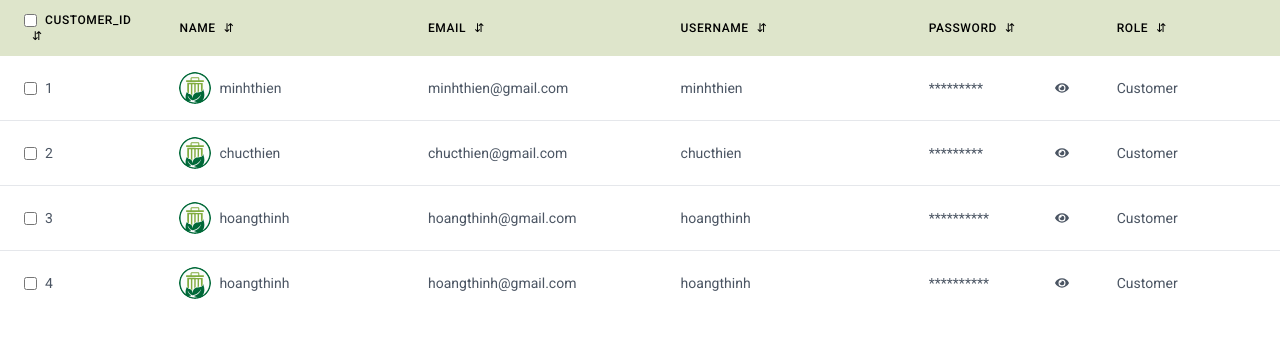
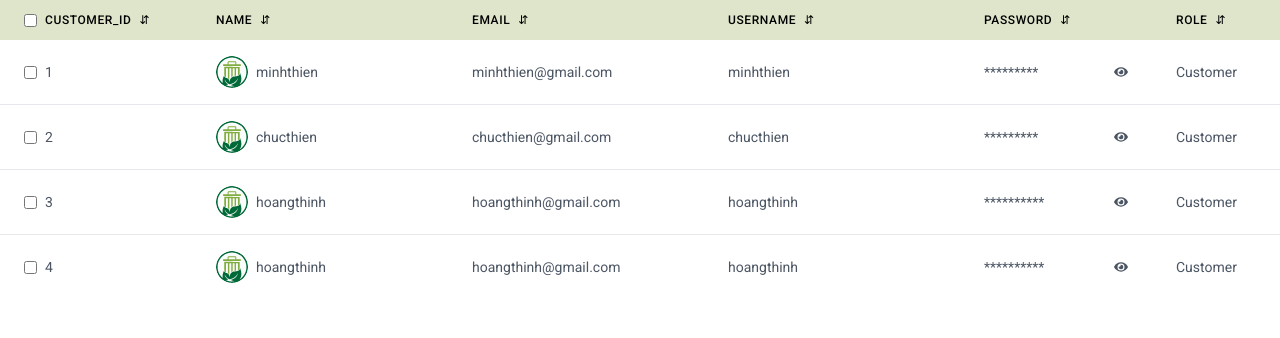
Before and after one commit to cmwuaan/SE104.O27-Frontend, a React (Vite) app: page / in a window 1280 px wide. Shown: the top 338 px of the page. Built offline with nearby package versions, Linux system fonts and the light colour scheme.

Commit message:
style: adjust table data component ui

```diff
--- /dev/null
+++ b/src/components/Dropdown_box/Dropdown_box.jsx
@@ -0,0 +1,11 @@
+import React from 'react'
+
+function Dropdown_box() {
+  return (
+    <div>
+
+    </div>
+  )
+}
+
+export default Dropdown_box
--- a/src/components/TableData/TableData.jsx
+++ b/src/components/TableData/TableData.jsx
@@ -55,16 +55,6 @@ function TableData({ columns, data }) {
         if (column.field === 'id') {
             return {
                 ...column,
-                headerRender: () => (
-                    <div className="flex items-center space-x-2">
-                        <input
-                            type="checkbox"
-                            checked={selected.length === data.length && data.length > 0}
-                            onChange={e => toggleSelectAll(e.target.checked)}
-                        />
-                        <span>{column.headerName}</span>
-                    </div>
-                ),
                 render: item => (
                     <div className="flex items-center space-x-2">
                         <input
@@ -110,12 +100,21 @@ function TableData({ columns, data }) {
                         {customColumns.map((column, index) => (
                             <th style={{ width: column.width }}
                                 key={index}
-                                className="px-6 py-3 text-left text-xs font-medium text-black uppercase tracking-wider space-x-2 items-center"
+                                className="px-6 py-3 text-left text-xs font-medium text-black uppercase tracking-wider"
                             >
-                                <span>{column.headerRender ? column.headerRender() : column.headerName}</span>
-                                <button onClick={() => requestSort(column.field)}>
-                                    {sortConfig.key === column.field ? (sortConfig.direction === 'ascending' ? '▲' : '▼') : '⇵'}
-                                </button>
+                                <div className='flex items-center space-x-2'>
+                                    {column.field === 'id' &&
+                                        <input
+                                            type="checkbox"
+                                            checked={selected.length === data.length && data.length > 0}
+                                            onChange={e => toggleSelectAll(e.target.checked)}
+                                        />
+                                    }
+                                    <span>{column.headerName}</span>
+                                    <button onClick={() => requestSort(column.field)}>
+                                        {sortConfig.key === column.field ? (sortConfig.direction === 'ascending' ? '▲' : '▼') : '⇵'}
+                                    </button>
+                                </div>
                             </th>
                         ))}
                     </tr>
--- a/src/pages/Home.jsx
+++ b/src/pages/Home.jsx
@@ -1,42 +1,12 @@
 import TableData from "../components/TableData/TableData";
 
-const admin_columns = [
-  { field: 'id', headerName: 'Admin_id', width: '10%'},
+const customer_columns = [
+  { field: 'id', headerName: 'Customer_id', width: '15%'},
   { field: 'name', headerName: 'Name',  width: '20%'},
   { field: 'email', headerName: 'Email',  width: '20%'},
   { field: 'username', headerName: 'Username',  width: '20%'},
   { field: 'password', headerName: 'Password', width: '15%'},
-  { field: 'role', headerName: 'Role', width: '15%'}
-];
-const admin_data = [
-  { id: 1, name: 'minhthien', email: 'minhthien@gmail.com', username: 'minhthien', password: 'minhthien', role: 'Administrator'},
-  { id: 2, name: 'chucthien', email: 'chucthien@gmail.com', username: 'chucthien', password: 'chucthien', role: 'Administrator'},
-  { id: 3, name: 'hoangthinh', email: 'hoangthinh@gmail.com', username: 'hoangthinh', password: 'hoangthinh', role: 'Administrator'},
-  { id: 4, name: 'hoangthinh', email: 'hoangthinh@gmail.com', username: 'hoangthinh', password: 'hoangthinh', role: 'Administrator'}
-];
-
-const staff_columns = [
-  { field: 'id', headerName: 'Staff_id', width: '10%'},
-  { field: 'name', headerName: 'Name',  width: '20%'},
-  { field: 'email', headerName: 'Email',  width: '20%'},
-  { field: 'username', headerName: 'Username',  width: '20%'},
-  { field: 'password', headerName: 'Password', width: '15%'},
-  { field: 'role', headerName: 'Role', width: '15%'}
-];
-const staff_data = [
-  { id: 1, name: 'minhthien', email: 'minhthien@gmail.com', username: 'minhthien', password: 'minhthien', role: 'Staff'},
-  { id: 2, name: 'chucthien', email: 'chucthien@gmail.com', username: 'chucthien', password: 'chucthien', role: 'Staff'},
-  { id: 3, name: 'hoangthinh', email: 'hoangthinh@gmail.com', username: 'hoangthinh', password: 'hoangthinh', role: 'Staff'},
-  { id: 4, name: 'hoangthinh', email: 'hoangthinh@gmail.com', username: 'hoangthinh', password: 'hoangthinh', role: 'Staff'}
-];
-
-const customer_columns = [
-  { field: 'id', headerName: 'Customer_id', width: '10%'},
-  { field: 'name', headerName: 'Name',  width: '20%'},
-  { field: 'email', headerName: 'Email',  width: '20%'},
-  { field: 'username', headerName: 'Username',  width: '20%'},
-  { field: 'password', headerName: 'Password', width: '15%'},
-  { field: 'role', headerName: 'Role', width: '15%'}
+  { field: 'role', headerName: 'Role', width: '10%'}
 ];
 const customer_data = [
   { id: 1, name: 'minhthien', email: 'minhthien@gmail.com', username: 'minhthien', password: 'minhthien', role: 'Customer'},
```
Also changed, not shown: src/components/TableData/TableData.module.css (+4 -4 lines).
